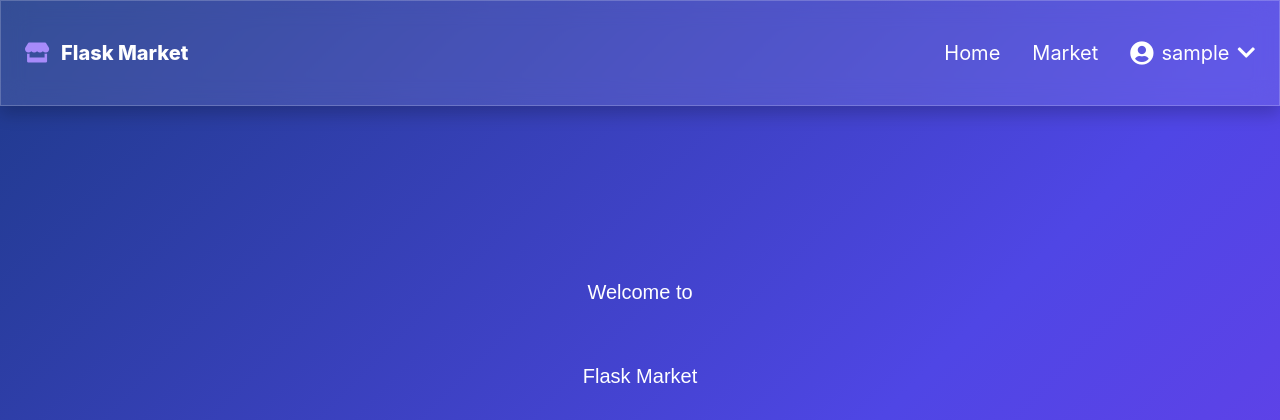
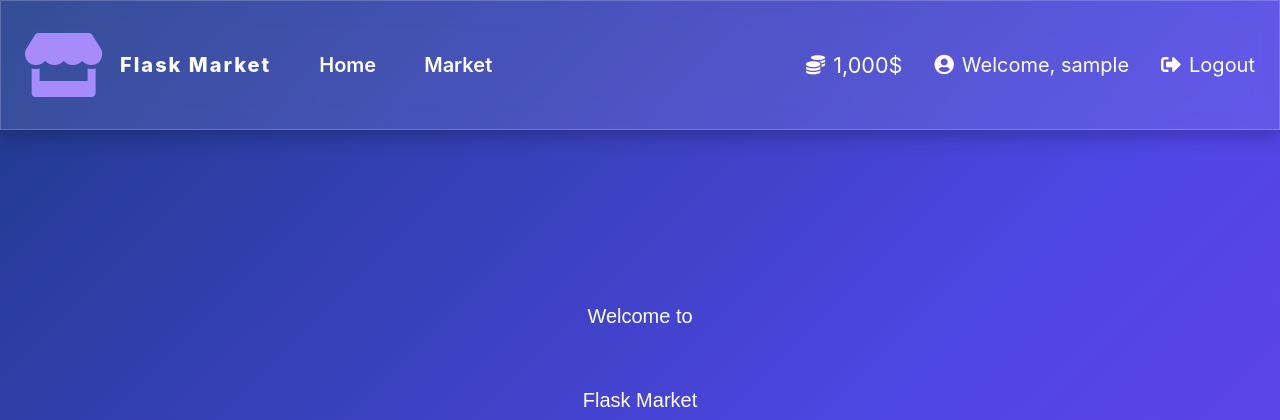
Before and after one commit to AkshatBhole/FLASK-series, a Flask app: page / in a window 1280 px wide. Shown: the top 420 px of the page. Run offline with Flask 3, Linux system fonts and the light colour scheme; the visitor is signed in with stand-in values (Sample User, id 1); some libraries are stand-ins or nearby versions.

Commit message:
Changes are made successfully

```diff
--- a/market/templates/base.html
+++ b/market/templates/base.html
@@ -153,65 +153,57 @@
     >
       <!-- Container with no padding for edge-to-edge alignment -->
       <div class="w-full flex justify-between items-center px-6">
-        <!-- Brand logo aligned to the leftmost edge -->
-        <a
-          class="text-4xl font-extrabold text-white flex items-center"
-          href="{{ url_for('home_page') }}"
-        >
-          <i class="fas fa-store mr-3 text-purple-400"></i> Flask Market
-        </a>
-        <!-- Navigation links and user profile aligned to the rightmost edge -->
-        <div class="flex items-center space-x-8">
-          <!-- Home link -->
+        <!-- Left: Brand logo and navigation links -->
+        <div class="flex items-center space-x-12">
           <a
-            class="text-lg text-white hover:text-purple-300 transition"
+            class="text-6xl font-extrabold text-white flex items-center"
+            style="letter-spacing: 2px"
+            href="{{ url_for('home_page') }}"
+          >
+            <i
+              class="fas fa-store mr-4 text-purple-400"
+              style="font-size: 4rem"
+            ></i>
+            Flask Market
+          </a>
+          <!-- Navigation links beside logo -->
+          <a
+            class="text-lg text-white hover:text-purple-300 transition font-semibold"
             href="{{ url_for('home_page') }}"
             >Home</a
           >
-          <!-- Market link -->
           <a
-            class="text-lg text-white hover:text-purple-300 transition"
+            class="text-lg text-white hover:text-purple-300 transition font-semibold"
             href="{{ url_for('market_page') }}"
             >Market</a
           >
+        </div>
+        <!-- Right: User profile/auth links -->
+        <div class="flex items-center space-x-8">
           {% if current_user.is_authenticated %}
-          <!-- User profile dropdown -->
-          <div class="relative">
-            <!-- Dropdown trigger -->
-            <button
-              class="flex items-center text-white hover:text-purple-300 transition"
-            >
-              <i class="fas fa-user-circle mr-2 text-2xl"></i>
-              <span>{{ current_user.username }}</span>
-              <i class="fas fa-chevron-down ml-2"></i>
-            </button>
-            <!-- Dropdown menu -->
-            <div
-              class="absolute right-0 mt-2 w-48 glass-effect rounded-lg shadow-lg hidden group-hover:block"
-            >
-              <!-- Budget display -->
-              <div class="px-4 py-2 text-green-400">
-                {{ current_user.prettier_budget }}
-              </div>
-              <!-- Profile link -->
-              <a
-                href="#"
-                class="block px-4 py-2 text-white hover:bg-purple-700 hover:bg-opacity-50 rounded-t-lg"
-                >Profile</a
-              >
-              <!-- Settings link -->
-              <a
-                href="#"
-                class="block px-4 py-2 text-white hover:bg-purple-700 hover:bg-opacity-50"
-                >Settings</a
-              >
-              <!-- Logout link -->
-              <a
-                href="{{ url_for('logout_page') }}"
-                class="block px-4 py-2 text-white hover:bg-purple-700 hover:bg-opacity-50 rounded-b-lg"
-                >Logout</a
+          <div class="flex items-center space-x-8">
+            <!-- Modern Budget Display with Glassmorphism -->
+            <div class="budget-display flex items-center">
+              <i
+                class="fas fa-coins budget-icon mr-2"
+                style="font-size: 1.2rem"
+              ></i>
+              <span class="budget-amount"
+                >{{ current_user.prettier_budget }}</span
               >
             </div>
+            <!-- Welcome User -->
+            <span class="flex items-center text-gradient-accent">
+              <i class="fas fa-user-circle mr-2"></i>
+              Welcome, {{ current_user.username }}
+            </span>
+            <!-- Logout Button -->
+            <a
+              class="flex items-center text-lg text-white hover:text-purple-300 transition"
+              href="{{ url_for('logout_page') }}"
+            >
+              <i class="fas fa-sign-out-alt mr-2"></i>Logout
+            </a>
           </div>
           {% else %}
           <!-- Login link -->
@@ -414,6 +406,16 @@
             .classList.add("hidden");
         });
       });
+
+      // Flash message close button functionality
+      document
+        .querySelectorAll('[data-dismiss="alert"]')
+        .forEach(function (btn) {
+          btn.addEventListener("click", function () {
+            const alert = btn.closest(".glass-effect");
+            if (alert) alert.style.display = "none";
+          });
+        });
     </script>
   </body>
 </html>
```
